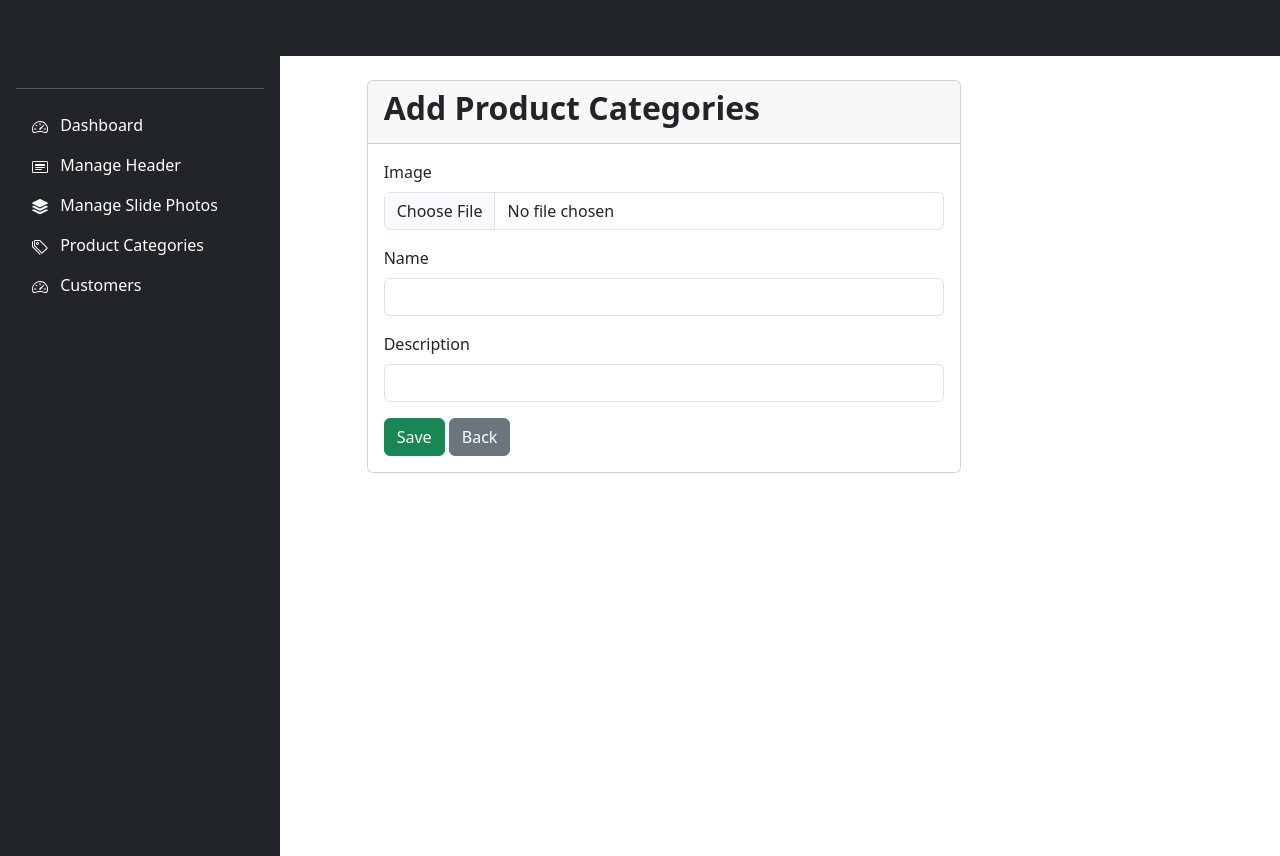
After one commit to cyrusesales/jn4d-website, a Django app: page /adminpage/add-categories/ in a window 1280 px wide. The commit adds this page. Run offline with Django 5.2, Linux system fonts and the light colour scheme; data that the repository does not hold is empty; parts of the project's set-up code (start-up, migrations or seed data) failed here and were passed over.

Commit message:
added add, edit and delete categories in urls, views and templates

```diff
--- a/jn4dwebsite/admin_page/templates/add_carousel.html
+++ b/jn4dwebsite/admin_page/templates/add_carousel.html
@@ -13,7 +13,7 @@
 <section class="section">
   <div class="container">
     <div class="row justify-content-center">
-      <div class="col-md-8">
+      <div class="col-md-8 mt-4">
         <div class="card">
           <div class="card-header">
             <h2 class="fw-bold">Add Slide Photo Section</h2>
--- /dev/null
+++ b/jn4dwebsite/admin_page/templates/add_categories.html
@@ -0,0 +1,45 @@
+{% extends "admin_base.html" %} {% block title %}Add Product
+Categories{%endblock %} {% block content %}
+<link
+  href="https://cdn.jsdelivr.net/npm/bootstrap@5.3.7/dist/css/bootstrap.min.css"
+  rel="stylesheet"
+/>
+<script
+  src="https://cdn.jsdelivr.net/npm/bootstrap@5.3.8/dist/js/bootstrap.bundle.min.js"
+  integrity="sha384-FKyoEForCGlyvwx9Hj09JcYn3nv7wiPVlz7YYwJrWVcXK/BmnVDxM+D2scQbITxI"
+  crossorigin="anonymous"
+></script>
+<section class="section">
+  <div class="container">
+    <div class="row justify-content-center">
+      <div class="col-md-8 mt-4">
+        <div class="card">
+          <div class="card-header">
+            <h2 class="fw-bold">Add Product Categories</h2>
+          </div>
+          <div class="card-body">
+            <form action="" method="POST" enctype="multipart/form-data">
+              {% csrf_token %}
+              <div class="mb-3">
+                <label for="" class="form-label">Image</label>
+                <input type="file" name="image" class="form-control" />
+              </div>
+              <div class="mb-3">
+                <label for="" class="form-label">Name</label>
+                <input type="text" name="name" class="form-control" />
+              </div>
+              <div class="mb-3">
+                <label for="" class="form-label">Description</label>
+                <input type="text" name="description" class="form-control" />
+              </div>
+
+              <button type="submit" class="btn btn-success">Save</button>
+              <a href="{% url "manage-categories" %}" class="btn btn-secondary">Back</a>
+            </form>
+          </div>
+        </div>
+      </div>
+    </div>
+  </div>
+</section>
+{% endblock %}
--- a/jn4dwebsite/admin_page/templates/admin_home.html
+++ b/jn4dwebsite/admin_page/templates/admin_home.html
@@ -7,7 +7,7 @@
 <section class="section">
   <div class="container">
     <div class="row justify-content-center">
-      <div class="col-md-8">
+      <div class="col-md-8 mt-4">
         <div class="card">
           <div class="card-header">
             <h2 class="fw-bold">Admin Page</h2>
--- a/jn4dwebsite/admin_page/templates/edit_carousel.html
+++ b/jn4dwebsite/admin_page/templates/edit_carousel.html
@@ -24,7 +24,7 @@
 <section class="section">
   <div class="container">
     <div class="row justify-content-center">
-      <div class="col-md-8">
+      <div class="col-md-8 mt-4">
         {% for msg in messages %}
         <div
           class="alert alert-success alert-dismissible d-flex align-items-center fade show"
--- a/jn4dwebsite/admin_page/templates/edit_categories.html
+++ b/jn4dwebsite/admin_page/templates/edit_categories.html
@@ -1,5 +1,4 @@
-{% extends "admin_base.html" %} {% block title %}Add Product Categories{%
-endblock %} {% block content %}
+{% extends "admin_base.html" %} {% block title %}Add Product Categories{%endblock %} {% block content %}
 <link
   href="https://cdn.jsdelivr.net/npm/bootstrap@5.3.7/dist/css/bootstrap.min.css"
   rel="stylesheet"
@@ -24,7 +23,7 @@ endblock %} {% block content %}
 <section class="section">
   <div class="container">
     <div class="row justify-content-center">
-      <div class="col-md-8">
+      <div class="col-md-8 mt-4">
         {% for msg in messages %}
         <div
           class="alert alert-success alert-dismissible d-flex align-items-center fade show"
--- a/jn4dwebsite/admin_page/templates/edit_header.html
+++ b/jn4dwebsite/admin_page/templates/edit_header.html
@@ -24,7 +24,7 @@
 <section class="section">
   <div class="container">
     <div class="row justify-content-center">
-      <div class="col-md-8">
+      <div class="col-md-8 mt-4">
         {% for msg in messages %}
         <div
           class="alert alert-success alert-dismissible d-flex align-items-center fade show"
--- a/jn4dwebsite/admin_page/templates/header_page.html
+++ b/jn4dwebsite/admin_page/templates/header_page.html
@@ -13,7 +13,7 @@
 <section class="section">
   <div class="container">
     <div class="row justify-content-center">
-      <div class="col-md-8">
+      <div class="col-md-8 mt-4">
         <div class="card">
           <div class="card-header">
             <h2 class="fw-bold">Manage Header</h2>
--- a/jn4dwebsite/admin_page/templates/manage_carousel.html
+++ b/jn4dwebsite/admin_page/templates/manage_carousel.html
@@ -12,7 +12,7 @@
 <section class="section">
   <div class="container">
     <div class="row justify-content-center">
-      <div class="col-md-8">
+      <div class="col-md-8 mt-4">
         {% for msg in messages %}
         <div
           class="alert alert-success alert-dismissible d-flex align-items-center fade show"
--- a/jn4dwebsite/admin_page/urls.py
+++ b/jn4dwebsite/admin_page/urls.py
@@ -12,4 +12,6 @@ urlpatterns = [
     path('delete-carousel/<str:pk>', views.deleteCarousel, name="delete-carousel"),
     path('manage-categories/', views.manageCategories, name='manage-categories'),
     path('edit-categories/<str:pk>', views.editCategories, name='edit-categories'),
+    path('add-categories/', views.addCategories, name='add-categories'),
+    path('delete-categories/<str:pk>', views.deleteCategories, name="delete-categories"),
 ]
--- a/jn4dwebsite/admin_page/views.py
+++ b/jn4dwebsite/admin_page/views.py
@@ -112,6 +112,7 @@ def editCarousel(request, pk):
 
 def addCarousel(request):
     carousels = Carousel.objects.all()
+    headers = Header.objects.all()
 
     if request.method == "POST":
         carousel = Carousel()
@@ -126,7 +127,8 @@ def addCarousel(request):
         return redirect('manage-carousel')
 
     context = {
-        'carousels': carousels
+        'carousels': carousels,
+        'headers': headers,
     }
     return render(request, 'add_carousel.html', context)
 
@@ -151,9 +153,53 @@ def manageCategories(request):
 
 
 def editCategories(request, pk):
+    headers = Header.objects.all()
     categories = Category.objects.get(id=pk)
 
+    if request.method == "POST":
+        if len(request.FILES) != 0:
+            if len(categories.image) > 0:
+                os.remove(categories.image.path)
+            categories.image = request.FILES['image']
+        categories.name = request.POST.get('name')
+        categories.description = request.POST.get('description')
+        categories.save()
+        messages.success(request, "Product Category updated successfully!")
+
     context = {
-        'categories': categories
+        'categories': categories,
+        'headers': headers,
     }
     return render(request, 'edit_categories.html', context)
+
+
+def addCategories(request):
+    categories = Category.objects.all()
+    headers = Header.objects.all()
+
+    if request.method == "POST":
+        category = Category()
+        category.name = request.POST.get('name')
+        category.description = request.POST.get('description')
+
+        if len(request.FILES) != 0:
+            category.image = request.FILES['image']
+
+        category.save()
+        messages.success(request, "Product Category added successfully!")
+        return redirect('manage-categories')
+
+    context = {
+        'categories': categories,
+        'headers': headers,
+    }
+    return render(request, 'add_categories.html', context)
+
+
+def deleteCategories(request, pk):
+    categories = Category.objects.get(id=pk)
+    if len(categories.image) > 0:
+        os.remove(categories.image.path)
+    categories.delete()
+    messages.success(request, "Product Category deleted successfully!")
+    return redirect('manage-categories')
--- a/jn4dwebsite/homepage/models.py
+++ b/jn4dwebsite/homepage/models.py
@@ -22,7 +22,7 @@ class Carousel(models.Model):
 
 
 class Category(models.Model):
-    image = models.ImageField(upload_to='images/')
+    image = models.ImageField(upload_to='categories/')
     name = models.CharField(max_length=100, blank=True, null=True)
     description = models.CharField(max_length=100, blank=True, null=True)
 
```
Also changed, not shown: jn4dwebsite/admin_page/templates/manage_categories.html (+29 -5 lines), jn4dwebsite/homepage/migrations/0005_alter_category_image.py (added).
